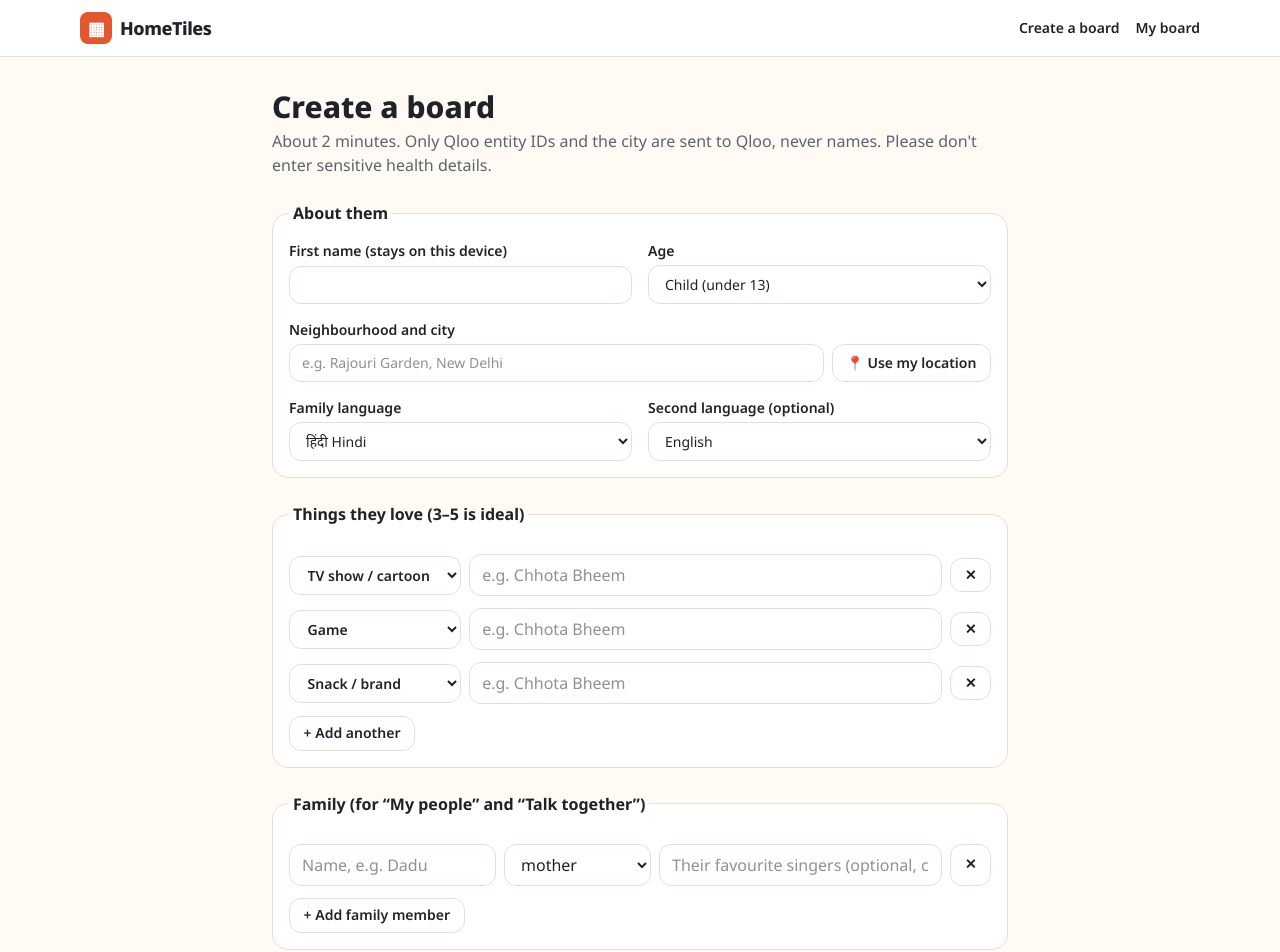
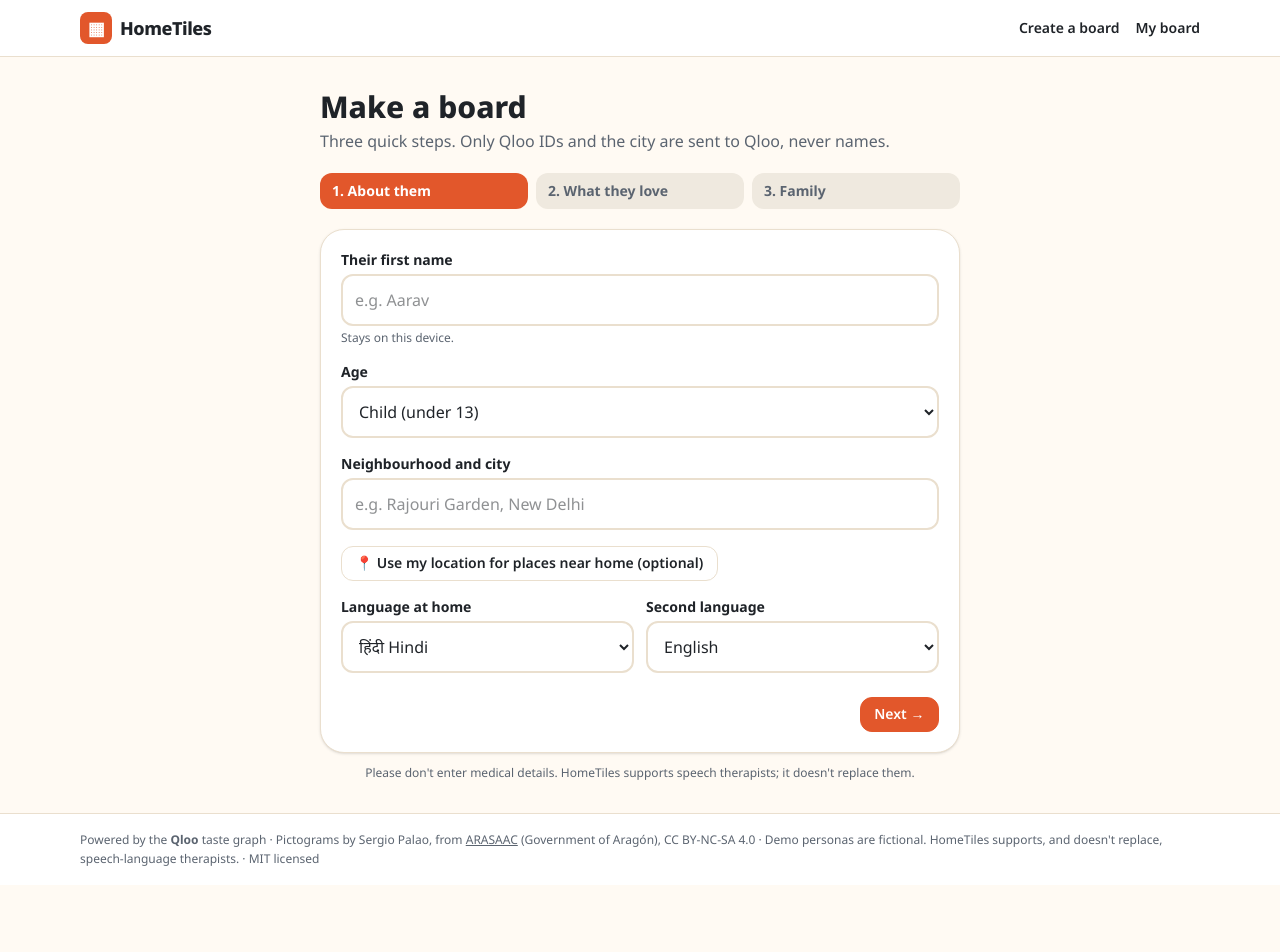
Before and after one commit to sonalverdtu/hometiles, a Next.js app: page /create in a window 1280 px wide. Shown: the top 952 px of the page. After the commit the page ends 885 px from the top, so only its background shows below. Built offline with nearby package versions, Linux system fonts and the light colour scheme.

Commit message:
Turn create page into a 3-step wizard; add Devpost draft

```diff
--- a/src/app/create/page.tsx
+++ b/src/app/create/page.tsx
@@ -2,23 +2,23 @@
 
 import { useRouter } from "next/navigation";
 import { useEffect, useRef, useState } from "react";
-import type { EntityRef, FamilyMember, Lang, Profile } from "@/lib/board/types";
+import type { EntityRef, Lang, Profile } from "@/lib/board/types";
 import type { AgeBand, QlooType } from "@/lib/qloo/types";
 import { setPendingProfile } from "@/lib/client/store";
 
-const TYPES: { id: QlooType; label: string }[] = [
-  { id: "urn:entity:tv_show", label: "TV show / cartoon" },
-  { id: "urn:entity:movie", label: "Movie" },
-  { id: "urn:entity:video_game", label: "Game" },
-  { id: "urn:entity:artist", label: "Singer / music" },
-  { id: "urn:entity:brand", label: "Snack / brand" },
-  { id: "urn:entity:place", label: "Place / restaurant" },
-  { id: "urn:entity:book", label: "Book" },
+const TYPES: { id: QlooType; label: string; emoji: string; example: string }[] = [
+  { id: "urn:entity:tv_show", label: "Cartoon / show", emoji: "📺", example: "e.g. Chhota Bheem" },
+  { id: "urn:entity:video_game", label: "Game", emoji: "🎮", example: "e.g. Minecraft" },
+  { id: "urn:entity:brand", label: "Snack / drink", emoji: "🍪", example: "e.g. Parle-G" },
+  { id: "urn:entity:artist", label: "Singer / music", emoji: "🎵", example: "e.g. Arijit Singh" },
+  { id: "urn:entity:movie", label: "Movie", emoji: "🎬", example: "e.g. Encanto" },
+  { id: "urn:entity:place", label: "Place to eat", emoji: "📍", example: "e.g. their favourite chaat stall" },
 ];
 
 const AGES: { id: AgeBand; label: string; child?: boolean }[] = [
   { id: "24_and_younger", label: "Child (under 13)", child: true },
-  { id: "24_and_younger", label: "Teen / young adult (13–24)" },
+  { id: "24_and_younger", label: "Teen (13–19)" },
+  { id: "24_and_younger", label: "20–24" },
   { id: "25_to_29", label: "25–29" },
   { id: "30_to_34", label: "30–34" },
   { id: "35_to_44", label: "35–44" },
@@ -26,61 +26,63 @@ const AGES: { id: AgeBand; label: string; child?: boolean }[] = [
   { id: "55_and_older", label: "55+" },
 ];
 
-interface LoveRow extends EntityRef {
+const RELATIONS = ["mother", "father", "grandmother", "grandfather", "sister", "brother", "aunt", "uncle", "friend", "carer"];
+
+interface Fav extends EntityRef {
   key: number;
 }
 
-function LoveInput({ row, onChange, onRemove }: { row: LoveRow; onChange: (r: LoveRow) => void; onRemove: () => void }) {
-  const [q, setQ] = useState(row.name);
+function FavSearch({ type, onAdd }: { type: (typeof TYPES)[number]; onAdd: (e: EntityRef) => void }) {
+  const [q, setQ] = useState("");
   const [hits, setHits] = useState<EntityRef[]>([]);
-  const [open, setOpen] = useState(false);
   const timer = useRef<ReturnType<typeof setTimeout> | undefined>(undefined);
 
   useEffect(() => {
     if (timer.current) clearTimeout(timer.current);
-    if (q.trim().length < 2 || q === row.name) return;
+    if (q.trim().length < 2) {
+      setHits([]);
+      return;
+    }
     timer.current = setTimeout(async () => {
-      const res = await fetch("/api/resolve", { method: "POST", headers: { "Content-Type": "application/json" }, body: JSON.stringify({ query: q.trim(), types: [row.type] }) }).catch(() => null);
+      const res = await fetch("/api/resolve", { method: "POST", headers: { "Content-Type": "application/json" }, body: JSON.stringify({ query: q.trim(), types: [type.id] }) }).catch(() => null);
       const j = res ? await res.json().catch(() => ({ results: [] })) : { results: [] };
       setHits(j.results ?? []);
-      setOpen(true);
-    }, 350);
-  }, [q, row.type, row.name]);
+    }, 300);
+  }, [q, type.id]);
+
+  const add = (e: EntityRef) => {
+    onAdd(e);
+    setQ("");
+    setHits([]);
+  };
 
   return (
-    <div className="relative flex flex-wrap items-center gap-2">
-      <select aria-label="Type" className="btn py-2" value={row.type} onChange={(e) => onChange({ ...row, type: e.target.value as QlooType, qlooId: undefined })}>
-        {TYPES.map((t) => (
-          <option key={t.id} value={t.id}>{t.label}</option>
-        ))}
-      </select>
+    <div className="relative">
+      <div className="flex gap-2">
         <input
-        aria-label="Favourite"
-        className="min-w-48 flex-1 rounded-xl border border-[var(--line)] px-3 py-2"
-        placeholder="e.g. Chhota Bheem"
+          className="min-w-0 flex-1 rounded-xl border-2 border-[var(--line)] px-3 py-3 text-base"
+          placeholder={type.example}
           value={q}
-        onChange={(e) => {
-          setQ(e.target.value);
-          onChange({ ...row, name: e.target.value, qlooId: undefined });
+          onChange={(e) => setQ(e.target.value)}
+          onKeyDown={(e) => {
+            if (e.key === "Enter") {
+              e.preventDefault();
+              if (q.trim()) add(hits[0] ?? { name: q.trim(), type: type.id });
+            }
           }}
-        onBlur={() => setTimeout(() => setOpen(false), 150)}
+          aria-label={`Add a ${type.label}`}
         />
-      {row.qlooId ? <span className="text-xs font-semibold text-emerald-700">✓ found in Qloo</span> : row.name ? <span className="text-xs text-[var(--muted)]">will search</span> : null}
-      <button type="button" className="btn" onClick={onRemove} aria-label="Remove favourite">✕</button>
-      {open && hits.length > 0 && (
-        <ul className="absolute left-0 top-full z-10 mt-1 w-full max-w-md overflow-hidden rounded-xl border border-[var(--line)] bg-white shadow-lg">
+        <button type="button" className="btn btn-primary px-4" disabled={!q.trim()} onClick={() => add(hits[0] ?? { name: q.trim(), type: type.id })}>
+          Add
+        </button>
+      </div>
+      {hits.length > 0 && (
+        <ul className="absolute left-0 right-0 top-full z-10 mt-1 overflow-hidden rounded-xl border border-[var(--line)] bg-white shadow-lg">
           {hits.map((h) => (
             <li key={h.qlooId}>
-              <button
-                type="button"
-                className="block w-full px-3 py-2 text-left hover:bg-[#fff4e8]"
-                onMouseDown={() => {
-                  setQ(h.name);
-                  onChange({ ...row, ...h });
-                  setOpen(false);
-                }}
-              >
-                {h.name} <span className="text-xs text-[var(--muted)]">{h.type.split(":")[2]}</span>
+              <button type="button" className="flex w-full items-center gap-2 px-3 py-2.5 text-left hover:bg-[#fff4e8]" onClick={() => add(h)}>
+                <span aria-hidden>{type.emoji}</span> {h.name}
+                <span className="ml-auto text-xs font-semibold text-emerald-700">✓ in Qloo</span>
               </button>
             </li>
           ))}
@@ -92,28 +94,30 @@ function LoveInput({ row, onChange, onRemove }: { row: LoveRow; onChange: (r: Lo
 
 export default function CreatePage() {
   const router = useRouter();
+  const [step, setStep] = useState(1);
   const [name, setName] = useState("");
   const [ageIdx, setAgeIdx] = useState(0);
   const [city, setCity] = useState("");
   const [home, setHome] = useState<{ lat: number; lon: number } | undefined>();
   const [primary, setPrimary] = useState<Lang>("hi");
   const [secondary, setSecondary] = useState<Lang | "">("en");
-  const [loves, setLoves] = useState<LoveRow[]>([
-    { key: 1, name: "", type: "urn:entity:tv_show" },
-    { key: 2, name: "", type: "urn:entity:video_game" },
-    { key: 3, name: "", type: "urn:entity:brand" },
-  ]);
-  const [family, setFamily] = useState<(FamilyMember & { lovesText: string })[]>([{ name: "", relation: "mother", loves: [], lovesText: "" }]);
+  const [type, setType] = useState(TYPES[0]);
+  const [favs, setFavs] = useState<Fav[]>([]);
+  const [family, setFamily] = useState<{ name: string; relation: string; singers: string }[]>([{ name: "", relation: "mother", singers: "" }]);
   const [err, setErr] = useState<string | null>(null);
-  const nextKey = useRef(10);
+  const key = useRef(1);
 
-  function submit(e: React.FormEvent) {
-    e.preventDefault();
-    const filled = loves.filter((l) => l.name.trim());
-    if (!name.trim() || city.trim().length < 2 || !filled.length) {
-      setErr("Please add a name, a city or neighbourhood, and at least one favourite.");
-      return;
+  const step1Ok = name.trim().length > 0 && city.trim().length >= 2;
+  const step2Ok = favs.length > 0;
+
+  function next() {
+    setErr(null);
+    if (step === 1 && !step1Ok) return setErr("Please add a first name and a neighbourhood or city.");
+    if (step === 2 && !step2Ok) return setErr("Add at least one thing they love. 3–5 works best.");
+    setStep((s) => s + 1);
   }
+
+  function build() {
     const age = AGES[ageIdx];
     const profile: Profile = {
       id: `p-${Date.now().toString(36)}`,
@@ -123,14 +127,14 @@ export default function CreatePage() {
       city: city.trim(),
       home,
       primaryLang: primary,
-      secondaryLang: secondary || undefined,
-      loves: filled.map(({ key: _k, ...l }) => ({ ...l, name: l.name.trim() })),
+      secondaryLang: secondary && secondary !== primary ? secondary : undefined,
+      loves: favs.map(({ key: _k, ...f }) => f),
       family: family
         .filter((f) => f.name.trim())
         .map((f) => ({
           name: f.name.trim(),
           relation: f.relation,
-          loves: f.lovesText
+          loves: f.singers
             .split(",")
             .map((s) => s.trim())
             .filter(Boolean)
@@ -142,106 +146,161 @@ export default function CreatePage() {
     router.push("/generate");
   }
 
+  const STEPS = ["About them", "What they love", "Family"];
+
   return (
-    <form onSubmit={submit} className="mx-auto max-w-3xl space-y-6 px-4 py-8">
-      <div>
-        <h1 className="text-3xl font-extrabold">Create a board</h1>
-        <p className="mt-1 text-[var(--muted)]">
-          About 2 minutes. Only Qloo entity IDs and the city are sent to Qloo, never names. Please don&apos;t enter sensitive health details.
-        </p>
-      </div>
+    <div className="mx-auto max-w-2xl px-4 py-8">
+      <h1 className="text-3xl font-extrabold">Make a board</h1>
+      <p className="mt-1 text-[var(--muted)]">Three quick steps. Only Qloo IDs and the city are sent to Qloo, never names.</p>
 
-      <fieldset className="grid gap-4 rounded-2xl border border-[var(--line)] bg-[var(--surface)] p-4 sm:grid-cols-2">
-        <legend className="px-1 font-bold">About them</legend>
-        <label className="grid gap-1 text-sm font-semibold">
-          First name (stays on this device)
-          <input className="rounded-xl border border-[var(--line)] px-3 py-2 font-normal" value={name} onChange={(e) => setName(e.target.value)} maxLength={40} />
+      <ol className="mt-5 grid grid-cols-3 gap-2" aria-label="Progress">
+        {STEPS.map((s, i) => (
+          <li key={s} className={`rounded-xl px-3 py-2 text-sm font-bold ${step === i + 1 ? "bg-[var(--brand)] text-white" : step > i + 1 ? "bg-[#dff3e4] text-emerald-900" : "bg-[#efe9df] text-[var(--muted)]"}`}>
+            {step > i + 1 ? "✓" : i + 1}. {s}
+          </li>
+        ))}
+      </ol>
+
+      <div className="mt-5 rounded-3xl border border-[var(--line)] bg-[var(--surface)] p-5 shadow-sm">
+        {step === 1 && (
+          <div className="grid gap-4">
+            <label className="grid gap-1 text-sm font-bold">
+              Their first name
+              <input className="rounded-xl border-2 border-[var(--line)] px-3 py-3 text-base font-normal" value={name} onChange={(e) => setName(e.target.value)} maxLength={40} placeholder="e.g. Aarav" />
+              <span className="text-xs font-normal text-[var(--muted)]">Stays on this device.</span>
             </label>
-        <label className="grid gap-1 text-sm font-semibold">
+            <label className="grid gap-1 text-sm font-bold">
               Age
-          <select className="rounded-xl border border-[var(--line)] px-3 py-2 font-normal" value={ageIdx} onChange={(e) => setAgeIdx(Number(e.target.value))}>
+              <select className="rounded-xl border-2 border-[var(--line)] px-3 py-3 text-base font-normal" value={ageIdx} onChange={(e) => setAgeIdx(Number(e.target.value))}>
                 {AGES.map((a, i) => (
                   <option key={a.label} value={i}>{a.label}</option>
                 ))}
               </select>
             </label>
-        <label className="grid gap-1 text-sm font-semibold sm:col-span-2">
+            <label className="grid gap-1 text-sm font-bold">
               Neighbourhood and city
-          <div className="flex flex-wrap gap-2">
-            <input className="min-w-56 flex-1 rounded-xl border border-[var(--line)] px-3 py-2 font-normal" placeholder="e.g. Rajouri Garden, New Delhi" value={city} onChange={(e) => setCity(e.target.value)} maxLength={120} />
+              <input className="rounded-xl border-2 border-[var(--line)] px-3 py-3 text-base font-normal" placeholder="e.g. Rajouri Garden, New Delhi" value={city} onChange={(e) => setCity(e.target.value)} maxLength={120} />
+            </label>
             <button
               type="button"
-              className="btn"
+              className="btn w-fit"
               onClick={() =>
                 navigator.geolocation?.getCurrentPosition(
                   (p) => setHome({ lat: Math.round(p.coords.latitude * 1000) / 1000, lon: Math.round(p.coords.longitude * 1000) / 1000 }),
-                  () => setErr("Couldn't get your location. The city alone works fine."),
+                  () => setErr("Couldn't get your location. The neighbourhood name works fine."),
                 )
               }
             >
-              📍 {home ? "Home set (≈100 m)" : "Use my location"}
+              📍 {home ? "Home location set (rounded to about 100 m)" : "Use my location for places near home (optional)"}
             </button>
-          </div>
-        </label>
-        <label className="grid gap-1 text-sm font-semibold">
-          Family language
-          <select className="rounded-xl border border-[var(--line)] px-3 py-2 font-normal" value={primary} onChange={(e) => setPrimary(e.target.value as Lang)}>
+            <div className="grid grid-cols-2 gap-3">
+              <label className="grid gap-1 text-sm font-bold">
+                Language at home
+                <select className="rounded-xl border-2 border-[var(--line)] px-3 py-3 text-base font-normal" value={primary} onChange={(e) => setPrimary(e.target.value as Lang)}>
                   <option value="hi">हिंदी Hindi</option>
                   <option value="es">Español Spanish</option>
                   <option value="en">English</option>
                 </select>
               </label>
-        <label className="grid gap-1 text-sm font-semibold">
-          Second language (optional)
-          <select className="rounded-xl border border-[var(--line)] px-3 py-2 font-normal" value={secondary} onChange={(e) => setSecondary(e.target.value as Lang | "")}>
+              <label className="grid gap-1 text-sm font-bold">
+                Second language
+                <select className="rounded-xl border-2 border-[var(--line)] px-3 py-3 text-base font-normal" value={secondary} onChange={(e) => setSecondary(e.target.value as Lang | "")}>
                   <option value="">None</option>
                   <option value="en">English</option>
                   <option value="hi">हिंदी Hindi</option>
                   <option value="es">Español Spanish</option>
                 </select>
               </label>
-      </fieldset>
+            </div>
+          </div>
+        )}
 
-      <fieldset className="space-y-3 rounded-2xl border border-[var(--line)] bg-[var(--surface)] p-4">
-        <legend className="px-1 font-bold">Things they love (3–5 is ideal)</legend>
-        {loves.map((row, i) => (
-          <LoveInput
-            key={row.key}
-            row={row}
-            onChange={(r) => setLoves((ls) => ls.map((x, j) => (j === i ? r : x)))}
-            onRemove={() => setLoves((ls) => ls.filter((_, j) => j !== i))}
-          />
+        {step === 2 && (
+          <div>
+            <p className="mb-3 font-bold">What does {name || "your child"} love? Add 3–5 things.</p>
+            <div className="mb-3 flex flex-wrap gap-2" role="radiogroup" aria-label="Kind of thing">
+              {TYPES.map((t) => (
+                <button
+                  key={t.id}
+                  type="button"
+                  role="radio"
+                  aria-checked={type.id === t.id}
+                  onClick={() => setType(t)}
+                  className={`rounded-2xl border-2 px-3 py-2 text-sm font-bold ${type.id === t.id ? "border-[var(--brand)] bg-[#fff1ea]" : "border-[var(--line)] bg-white"}`}
+                >
+                  {t.emoji} {t.label}
+                </button>
               ))}
-        {loves.length < 8 && (
-          <button type="button" className="btn" onClick={() => setLoves((ls) => [...ls, { key: nextKey.current++, name: "", type: "urn:entity:tv_show" }])}>
-            + Add another
+            </div>
+            <FavSearch type={type} onAdd={(e) => setFavs((f) => (f.length >= 8 || f.some((x) => x.name === e.name) ? f : [...f, { ...e, key: key.current++ }]))} />
+            <div className="mt-4 flex min-h-12 flex-wrap gap-2">
+              {favs.length === 0 && <span className="text-sm text-[var(--muted)]">Nothing added yet.</span>}
+              {favs.map((f) => (
+                <span key={f.key} className="flex items-center gap-2 rounded-2xl bg-[#f4efe7] px-3 py-2 text-sm font-semibold">
+                  {TYPES.find((t) => t.id === f.type)?.emoji} {f.name}
+                  {f.qlooId && <span className="text-xs text-emerald-700">✓</span>}
+                  <button type="button" aria-label={`Remove ${f.name}`} className="rounded-full px-1 text-[var(--muted)] hover:text-[var(--ink)]" onClick={() => setFavs((x) => x.filter((y) => y.key !== f.key))}>
+                    ✕
                   </button>
+                </span>
+              ))}
+            </div>
+            <p className="mt-3 text-xs text-[var(--muted)]">✓ means Qloo knows it. Unmatched names are searched again when the board is built.</p>
+          </div>
         )}
-      </fieldset>
 
-      <fieldset className="space-y-3 rounded-2xl border border-[var(--line)] bg-[var(--surface)] p-4">
-        <legend className="px-1 font-bold">Family (for &ldquo;My people&rdquo; and &ldquo;Talk together&rdquo;)</legend>
+        {step === 3 && (
+          <div>
+            <p className="mb-1 font-bold">Who&apos;s at home?</p>
+            <p className="mb-3 text-sm text-[var(--muted)]">They become &ldquo;My people&rdquo; tiles. Add a grandparent&apos;s favourite singers and the agent finds things they can enjoy together.</p>
+            <div className="space-y-2">
               {family.map((f, i) => (
-          <div key={i} className="grid gap-2 sm:grid-cols-[1fr_1fr_2fr_auto]">
-            <input aria-label="Name" placeholder="Name, e.g. Dadu" className="rounded-xl border border-[var(--line)] px-3 py-2" value={f.name} onChange={(e) => setFamily((fs) => fs.map((x, j) => (j === i ? { ...x, name: e.target.value } : x)))} />
-            <select aria-label="Relation" className="rounded-xl border border-[var(--line)] px-3 py-2" value={f.relation} onChange={(e) => setFamily((fs) => fs.map((x, j) => (j === i ? { ...x, relation: e.target.value } : x)))}>
-              {["mother", "father", "grandmother", "grandfather", "sister", "brother", "aunt", "uncle", "friend", "carer"].map((r) => (
+                <div key={i} className="grid gap-2 rounded-2xl bg-[#faf7f2] p-3 sm:grid-cols-[1fr_1fr_auto]">
+                  <input aria-label="Name" placeholder="Name, e.g. Dadu" className="rounded-xl border-2 border-[var(--line)] px-3 py-2.5" value={f.name} onChange={(e) => setFamily((fs) => fs.map((x, j) => (j === i ? { ...x, name: e.target.value } : x)))} />
+                  <select aria-label="Relation" className="rounded-xl border-2 border-[var(--line)] px-3 py-2.5" value={f.relation} onChange={(e) => setFamily((fs) => fs.map((x, j) => (j === i ? { ...x, relation: e.target.value } : x)))}>
+                    {RELATIONS.map((r) => (
                       <option key={r} value={r}>{r}</option>
                     ))}
                   </select>
-            <input aria-label="Their favourite singers" placeholder="Their favourite singers (optional, comma-separated)" className="rounded-xl border border-[var(--line)] px-3 py-2" value={f.lovesText} onChange={(e) => setFamily((fs) => fs.map((x, j) => (j === i ? { ...x, lovesText: e.target.value } : x)))} />
-            <button type="button" className="btn" aria-label="Remove family member" onClick={() => setFamily((fs) => fs.filter((_, j) => j !== i))}>✕</button>
+                  <button type="button" className="btn" aria-label="Remove" onClick={() => setFamily((fs) => fs.filter((_, j) => j !== i))}>✕</button>
+                  <input
+                    aria-label="Their favourite singers"
+                    placeholder="Their favourite singers (optional), e.g. Mohammed Rafi"
+                    className="rounded-xl border-2 border-[var(--line)] px-3 py-2.5 sm:col-span-3"
+                    value={f.singers}
+                    onChange={(e) => setFamily((fs) => fs.map((x, j) => (j === i ? { ...x, singers: e.target.value } : x)))}
+                  />
                 </div>
               ))}
+            </div>
             {family.length < 6 && (
-          <button type="button" className="btn" onClick={() => setFamily((fs) => [...fs, { name: "", relation: "grandfather", loves: [], lovesText: "" }])}>
-            + Add family member
+              <button type="button" className="btn mt-3" onClick={() => setFamily((fs) => [...fs, { name: "", relation: "grandfather", singers: "" }])}>
+                ＋ Add someone
               </button>
             )}
-      </fieldset>
+          </div>
+        )}
 
-      {err && <p role="alert" className="rounded-xl border border-red-300 bg-red-50 p-3">{err}</p>}
-      <button type="submit" className="btn btn-primary text-base">Build the board →</button>
-    </form>
+        {err && <p role="alert" className="mt-4 rounded-xl border border-red-300 bg-red-50 p-3 text-sm">{err}</p>}
+
+        <div className="mt-6 flex items-center gap-2">
+          {step > 1 && (
+            <button type="button" className="btn px-5 py-3" onClick={() => setStep((s) => s - 1)}>
+              ← Back
+            </button>
+          )}
+          {step < 3 ? (
+            <button type="button" className="btn btn-primary ml-auto px-6 py-3 text-base" onClick={next}>
+              Next →
+            </button>
+          ) : (
+            <button type="button" className="btn btn-primary ml-auto px-6 py-3 text-base" onClick={build}>
+              ✨ Build {name ? `${name}'s` : "the"} board
+            </button>
+          )}
+        </div>
+      </div>
+      <p className="mt-3 text-center text-xs text-[var(--muted)]">Please don&apos;t enter medical details. HomeTiles supports speech therapists; it doesn&apos;t replace them.</p>
+    </div>
   );
 }
```
Also changed, not shown: 1 other file (tests, documents, lock files or other folders). Lines whose indentation alone changed are shown as unchanged.
